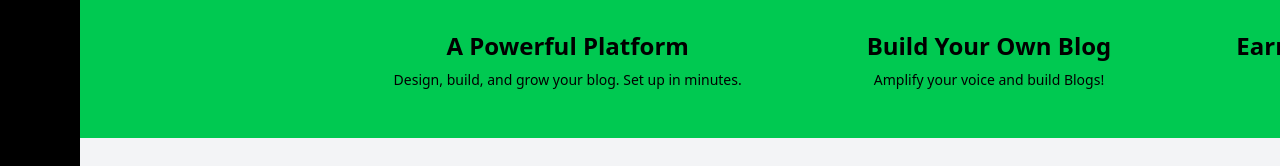
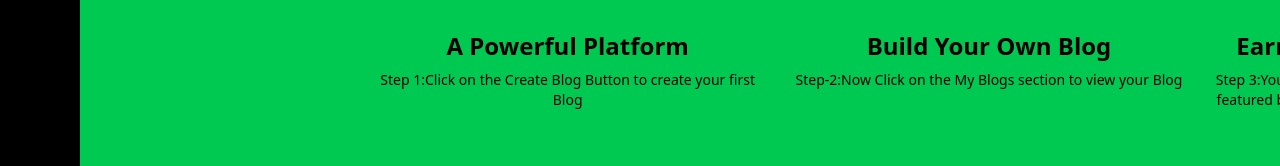
Before and after one commit to udayadasari8/Blog-react, a React (Vite) app: page / in a window 1280 px wide. Shown: the part 524-690 px from the top of the page. Built offline with nearby package versions, Linux system fonts and the light colour scheme.

Commit message:
added the tutorial text

```diff
--- a/src/components/Mainpage.jsx
+++ b/src/components/Mainpage.jsx
@@ -46,15 +46,15 @@ export const Mainpage = () => {
                     <div className="container mx-auto grid grid-cols-1 md:grid-cols-3 gap-8 text-center px-6">
                         <div>
                             <h2 className="text-2xl font-bold">A Powerful Platform</h2>
-                            <p className="mt-2 text-sm">Design, build, and grow your blog. Set up in minutes.</p>
+                            <p className="mt-2 text-sm">Step 1:Click on the Create Blog Button to create your first Blog</p>
                         </div>
                         <div>
                             <h2 className="text-2xl font-bold">Build Your Own Blog</h2>
-                            <p className="mt-2 text-sm">Amplify your voice and build Blogs!</p>
+                            <p className="mt-2 text-sm">Step-2:Now Click on the My Blogs section to view your Blog</p>
                         </div>
                         <div>
                             <h2 className="text-2xl font-bold">Earn Knowledge by Referring</h2>
-                            <p className="mt-2 text-sm">Blogs written by experts.</p>
+                            <p className="mt-2 text-sm">Step 3:You can Create,Edit and Delete your Blogs Note:That featured blogs are static only you can click them to redirect My Blogs</p>
                         </div>
                     </div>
                 </div>
```
